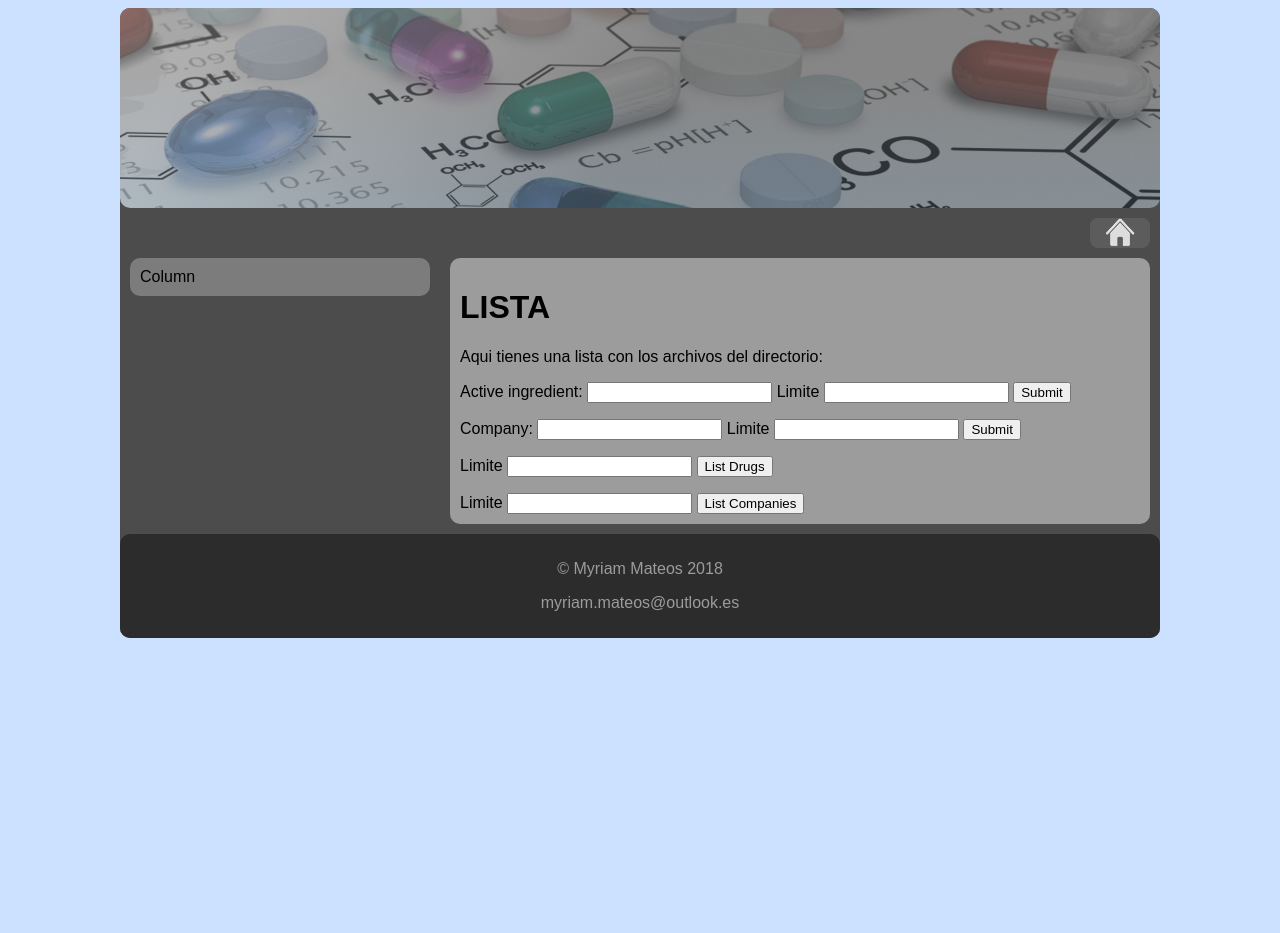
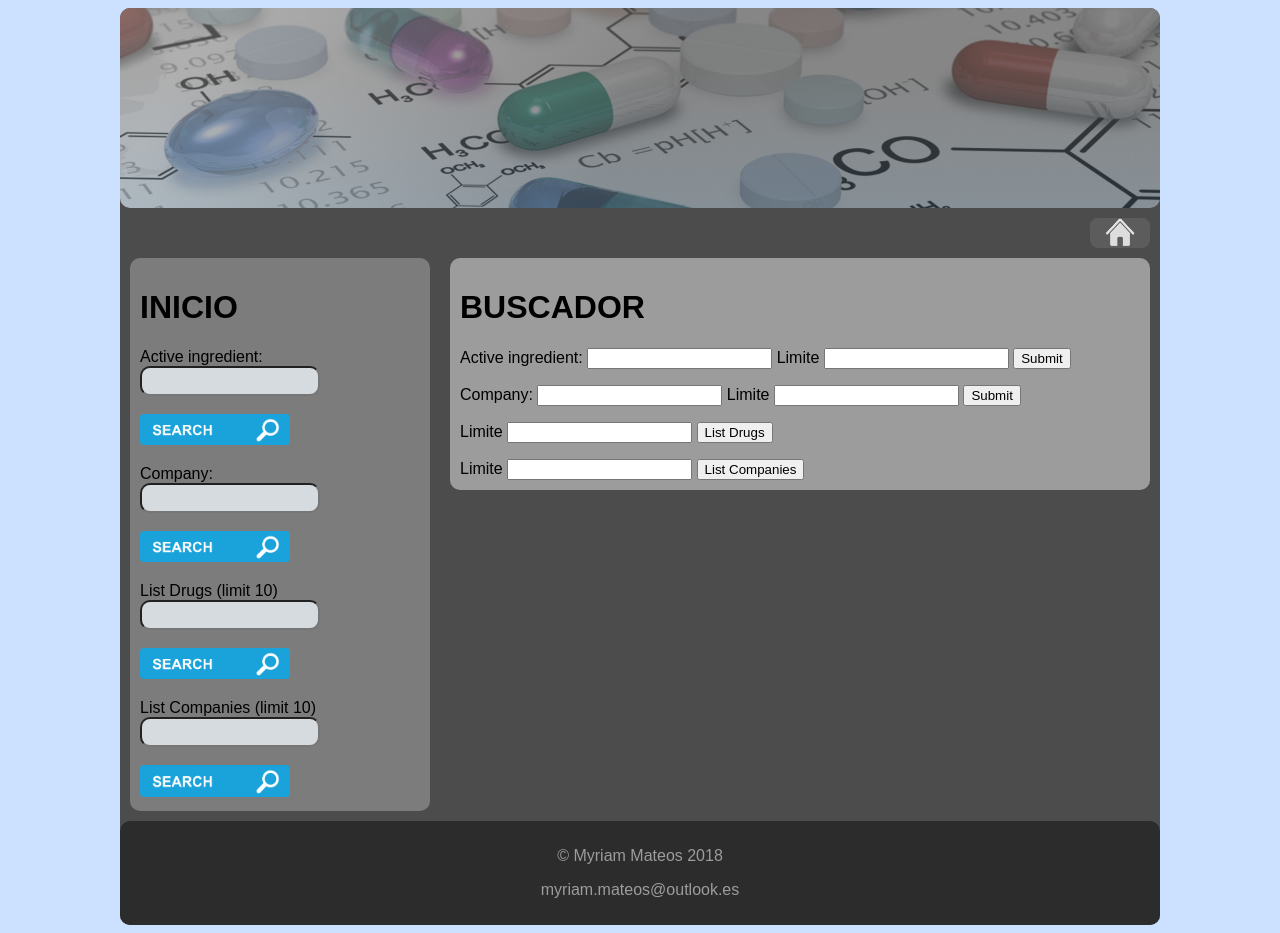
Before and after one commit to myriammateos/openfda, a Flask app: page / in a window 1280 px wide. Before the commit the page ends 638 px from the top, so only its background shows below. Run offline with Flask 2, Linux system fonts and the light colour scheme.

Commit message:
Añadido buscador

```diff
--- a/openfda-project/templates/error.html
+++ b/openfda-project/templates/error.html
@@ -2,6 +2,6 @@
 {% block body %}
 <h1>Error</h1>
    <p>
-   El medicamento buscado no existe
+   Búsqueda incorrecta, intentelo de nuevo.
    </p>
 {% endblock %}
--- a/openfda-project/templates/inicio.html
+++ b/openfda-project/templates/inicio.html
@@ -1,7 +1,6 @@
 {% extends "layout.html" %}
 {% block body %}
-<h1>LISTA</h2>
-    <p>Aqui tienes una lista con los archivos del directorio:</p>
+<h1>BUSCADOR</h2>
      <form action="/searchDrug">
          Active ingredient:
          <input type="text" name="active_ingredient">
--- a/openfda-project/templates/layout.html
+++ b/openfda-project/templates/layout.html
@@ -17,7 +17,34 @@
   </div>
   <div class="row">
     <div class="column side">
-      Column
+      <h1>INICIO</h2>
+         <form action="/searchDrug">
+             Active ingredient: <br>
+             <input type="text" name="active_ingredient" style="width:180px; height:30px; background-color:#D6DBDF; font-size:10pt; border-radius: 10px"> <br>
+             <br>
+             <input type=image src="static/search.png" width="150" >
+        </form>
+        <form action="/searchCompany">
+             <p></p>
+             Company:<br>
+             <input type="text" name="company" style="width:180px; height:30px; background-color:#D6DBDF; font-size:10pt; border-radius: 10px"><br>
+             <br>
+             <input type=image src="static/search.png" width="150" >
+        </form>
+        <form action="/listDrugs">
+             <p></p>
+             List Drugs (limit 10)<br>
+             <input type="text" name="limit" style="width:180px; height:30px; background-color:#D6DBDF; font-size:10pt; border-radius: 10px">
+             <br><br>
+             <input type=image src="static/search.png" width="150" >
+        </form>
+        <form action="/listCompanies">
+             <p></p>
+             List Companies (limit 10)<br>
+             <input type="text" name="limit" style="width:180px; height:30px; background-color:#D6DBDF; font-size:10pt; border-radius: 10px">
+             <br><br>
+             <input type=image src="static/search.png" width="150" >
+        </form>
     </div>
     <!--  Cuerpo de la página -->
     <div class="column middle">
```
Also changed, not shown: openfda-project/templates/test.html (deleted, +0 -8 lines), openfda-project/static/boton_buscar.png (added), openfda-project/static/search.png (added). Lines whose indentation alone changed are shown as unchanged.
